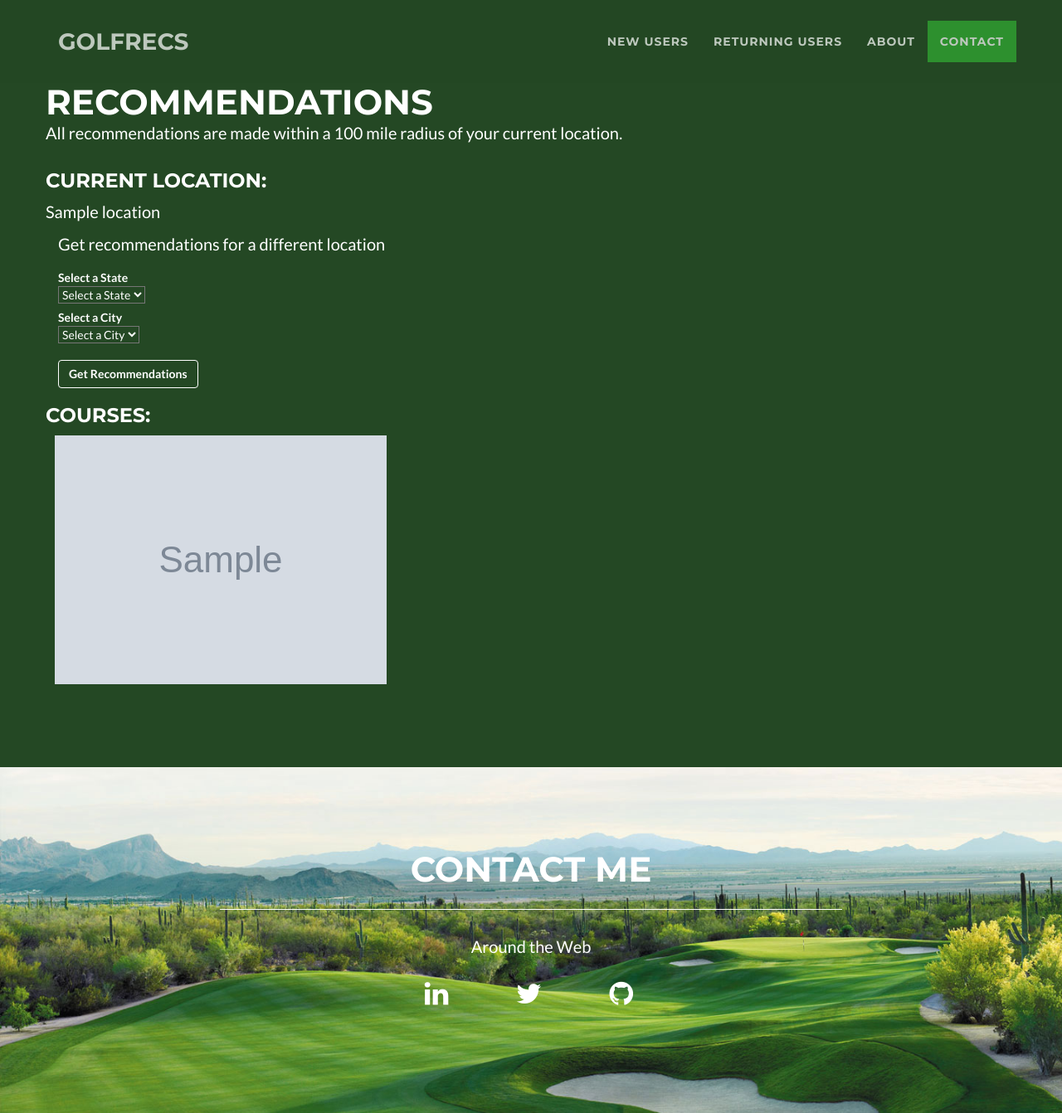
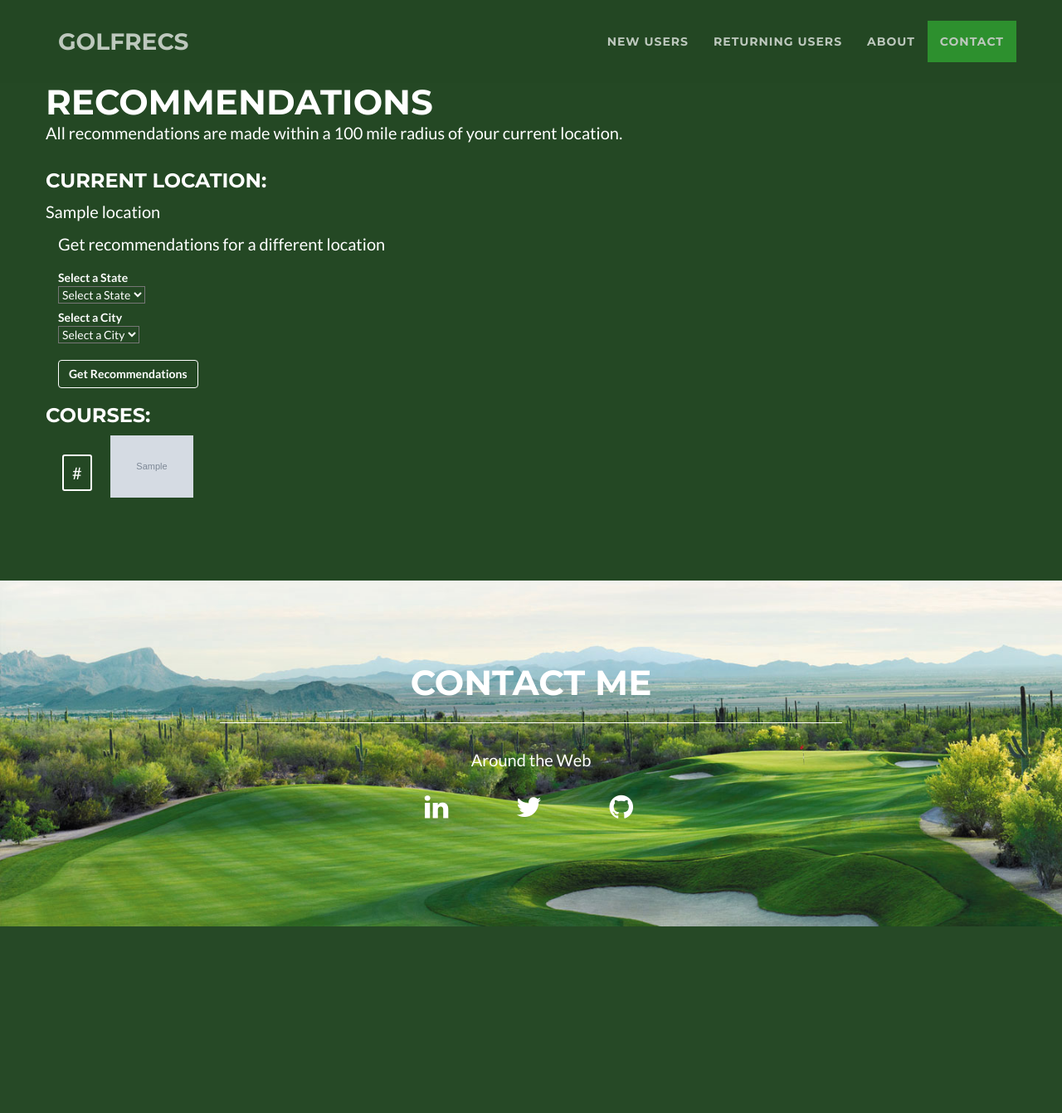
Before and after one commit to GrierPhillips/Capstone, a Python web app: template flask_app/templates/recommend.html in a window 1280 px wide. Shown: the whole page at 83% size. After the commit the page ends 1117 px from the top, so only its background shows below. Run offline with Jinja, Linux system fonts and the light colour scheme; the template is opened without the code that fills it: most values are stand-ins (such as "Sample title", 1, 10 or a date in 2020); grey boxes marked "Sample" are stand-in pictures; some libraries are stand-ins or nearby versions.

Commit message:
minor changes

```diff
--- a/flask_app/templates/recommend.html
+++ b/flask_app/templates/recommend.html
@@ -58,8 +58,12 @@
         <div class='row'>
           <h3>Courses:</h3>
             {% for item in items['Names'] %}
-                <a href='{{ items["Links"][loop.index] }}'>{{ items['Links'][loop.index] }}</a>
-                <img src='{{ items["Images"][loop.index] }}'>
+              <div class='row'>
+                <div class='col-sm-3'>
+                  <a href='{{ items["Links"][loop.index] }}' class="btn btn-sm btn-outline">{{ items['Links'][loop.index] }}</a>
+                  <img src='{{ items["Images"][loop.index] }}' style="max-height: 100px; max-width: 100px;" />
+                </div>
+              <div class='row'
             {% endfor %}
 
 
```
